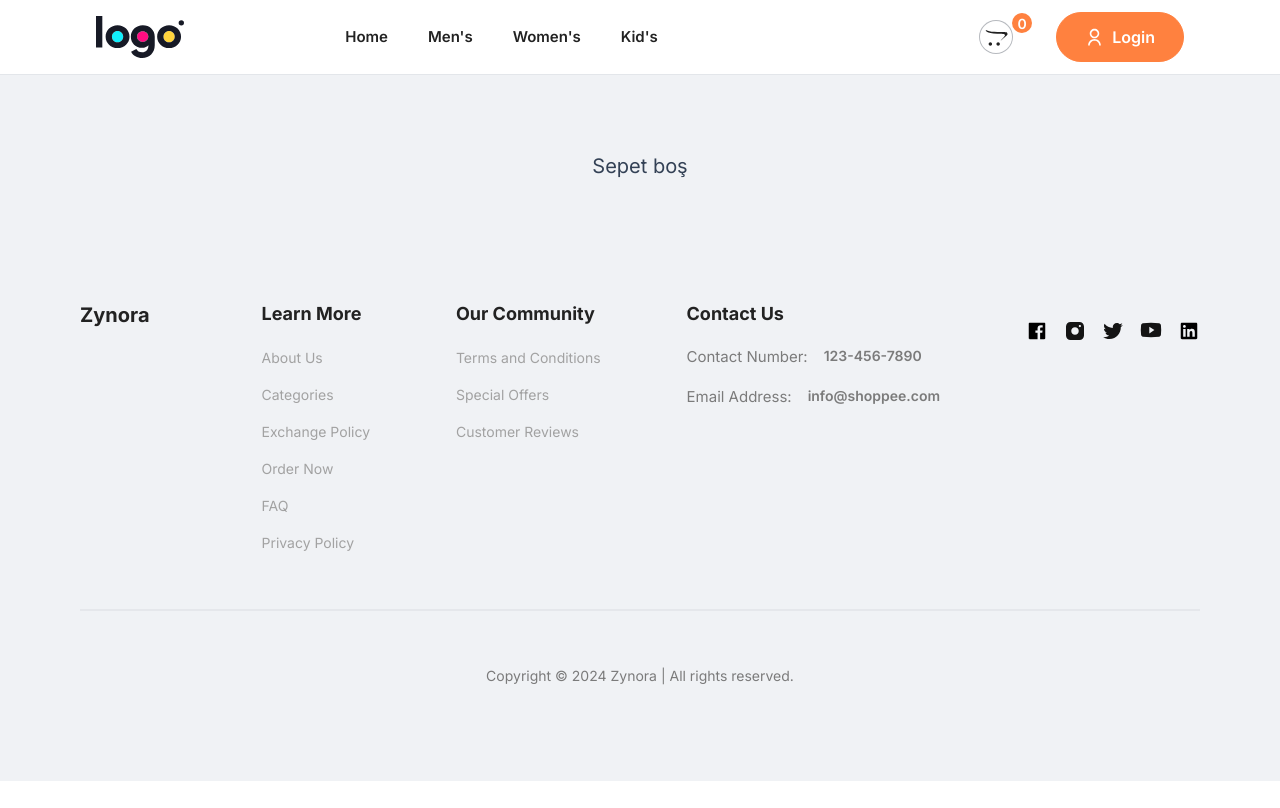
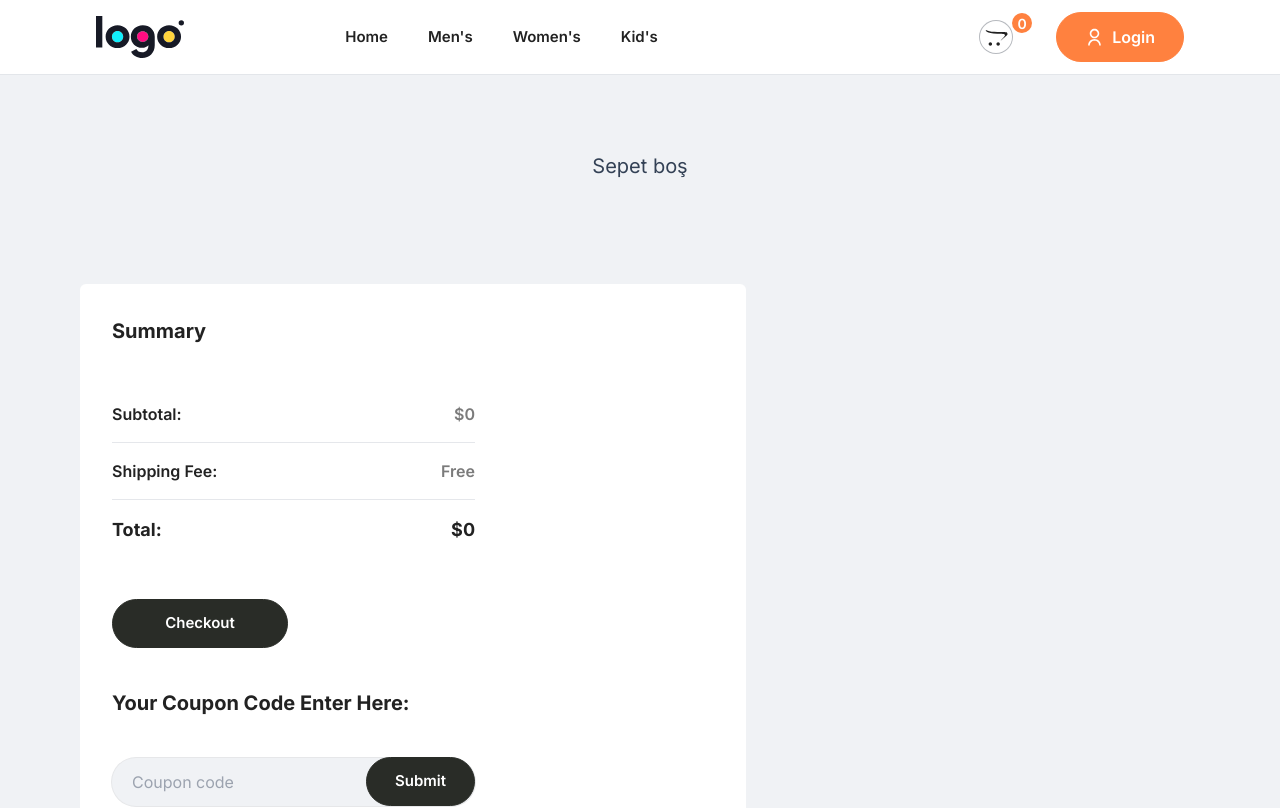
Before and after one commit to yusuftannn/ZynoraApp, a React (Vite) app in the folder frontend/: page /cart-page in a window 1280 px wide. Shown: the top 808 px of the page. Built offline with nearby package versions, Linux system fonts and the light colour scheme.

Commit message:
Cart page is completed.

```diff
--- a/frontend/src/Context/ShopContext.jsx
+++ b/frontend/src/Context/ShopContext.jsx
@@ -23,7 +23,29 @@ const ShopContextProvider = (props) => {
         setCartItems((prev) => ({...prev, [itemId]:prev[itemId]-1}))
     }
 
-    const contextValue = {all_products, cartItems, addToCart, removeFromCart};
+    const getTotalCartAmount = () => {
+        let totalAmount = 0;
+        for (const item in cartItems) {
+            if(cartItems[item] > 0){
+                let itemInfo = all_products.find((product) => product.id === Number
+                (item))
+                totalAmount += itemInfo.new_price * cartItems[item]
+            }
+        }
+        return totalAmount
+    }
+
+    const getTotalCartItems = () => {
+        let totalItems = 0;
+        for (const item in cartItems) {
+            if(cartItems[item] > 0){
+                totalItems += cartItems[item]
+            }
+        }
+             return totalItems
+    }
+
+    const contextValue = { getTotalCartItems, getTotalCartAmount, all_products, cartItems, addToCart, removeFromCart };
     return(
         <ShopContext.Provider value={contextValue}>
             {props.children}
--- a/frontend/src/components/CartItems.jsx
+++ b/frontend/src/components/CartItems.jsx
@@ -3,7 +3,7 @@ import { ShopContext } from '../Context/ShopContext';
 import { TbTrash } from 'react-icons/tb';
 
 const CartItems = () => {
-    const { all_products, cartItems, removeFromCart } = useContext(ShopContext);
+    const { getTotalCartAmount, all_products, cartItems, removeFromCart } = useContext(ShopContext);
 
     // Sepette ürün olup olmadığını kontrol eden bir değişken
     const hasItemsInCart = all_products.some((e) => cartItems[e.id] > 0);
@@ -19,7 +19,7 @@ const CartItems = () => {
                             <th className='p-1 py-2'>Price</th>
                             <th className='p-1 py-2'>Quantity</th>
                             <th className='p-1 py-2'>Total</th>
-                            <th className='p-1 py-2'>Remove</th>
+                            <th className='p-1 py-2'></th>
                         </tr>
                     </thead>
                     <tbody>
@@ -45,6 +45,36 @@ const CartItems = () => {
             ) : (
                 <div className='text-center text-slate-700 py-10 text-xl'>Sepet boş</div>
             )}
+            {/* cart details */}
+            <div className='flex flex-col gap-20 my-16 p-8 md:flex-row rounded-md bg-white w-full max-w-[666px]'>
+                <div className='flex flex-col gap-10'>
+                    <h4 className='bold-20'>Summary</h4>
+                    <div>
+                        <div className='flexBetween py-4'>
+                            <h4 className='medium-16'>Subtotal:</h4>
+                            <h4 className='text-gray-30 font-semibold'>${getTotalCartAmount()}</h4>
+                        </div>
+                        <hr />
+                        <div className='flexBetween py-4'>
+                            <h4 className='medium-16'>Shipping Fee:</h4>
+                            <h4 className='text-gray-30 font-semibold'>Free</h4>
+                        </div>
+                        <hr />
+                        <div className='flexBetween py-4'>
+                            <h4 className='bold-18'>Total:</h4>
+                            <h4 className='bold-18'>${getTotalCartAmount()}</h4>
+                        </div>
+                    </div>
+                    <button className='btn_dark_rounded w-44'>Checkout</button>
+                    <div className='flex flex-col gap-10'>
+                        <h4 className='bold-20 capitalize'>Your coupon code enter here:</h4>
+                        <div className='flexBetween pl-5 h-12 bg-primary rounded-full ring-1 ring-slate-900/10'>
+                            <input type="text" placeholder='Coupon code' className='bg-transparent border-none outline-none' />
+                            <button className='btn_dark_rounded'>Submit</button>
+                        </div>
+                    </div>
+                </div>
+            </div>
         </section>
     );
 };
--- a/frontend/src/components/Header.jsx
+++ b/frontend/src/components/Header.jsx
@@ -1,17 +1,19 @@
 import { Link, NavLink } from "react-router-dom"
 import Navbar from "./Navbar"
 import "../index.css"
-import { useState } from "react"
+import { useContext, useState } from "react"
 import { MdClose, MdMenu } from "react-icons/md"
 import { FaOpencart } from "react-icons/fa"
 // import svg icons
 import logo from "../assets/logo.svg"
 import logout from "../assets/logout.svg"
 import user from "../assets/user.svg"
+import { ShopContext } from "../Context/ShopContext"
 
 const Header = () => {
-  const [menuOpened, setMenuOpened] = useState(false)
-  const toggleMenu = () => setMenuOpened(!menuOpened)
+  const [menuOpened, setMenuOpened] = useState(false);
+  const toggleMenu = () => setMenuOpened(!menuOpened);
+  const {getTotalCartItems} = useContext(ShopContext);
 
   return (
     <header className="fixed top-0 left-0 m-auto max_padd_container-lg w-full bg-white ring-1 ring-slate-900/5 z-10">
@@ -32,7 +34,7 @@ const Header = () => {
               (<MdClose className="md:hidden cursor-pointer hover:text-secondary mr-2 p-1 ring-1 ring-slate-900/30 h-8 w-8 rounded-full" onClick={toggleMenu}/>)}
               <div className="flexBetween sm:gap-x-6">
                 <NavLink to={"cart-page"} className={"flex"}><FaOpencart className="p-1 h-8 w-8 ring-slate-900/30 ring-1 rounded-full"/>
-                <span className="relative flexCenter w-5 h-5 rounded-full bg-secondary text-white medium-14 -top-2">0</span></NavLink>
+                <span className="relative flexCenter w-5 h-5 rounded-full bg-secondary text-white medium-14 -top-2">{getTotalCartItems()}</span></NavLink>
                 {/* <NavLink to={'logout'} className={"btn_secondary_rounded flexCenter gap-x-2 medium-16"}>
                   <img src={logout} alt="logoutIcon" height={19} width={19} />Logout</NavLink> */}
                   <NavLink to={'login'} className={"btn_secondary_rounded flexCenter gap-x-2 medium-16"}>
```
